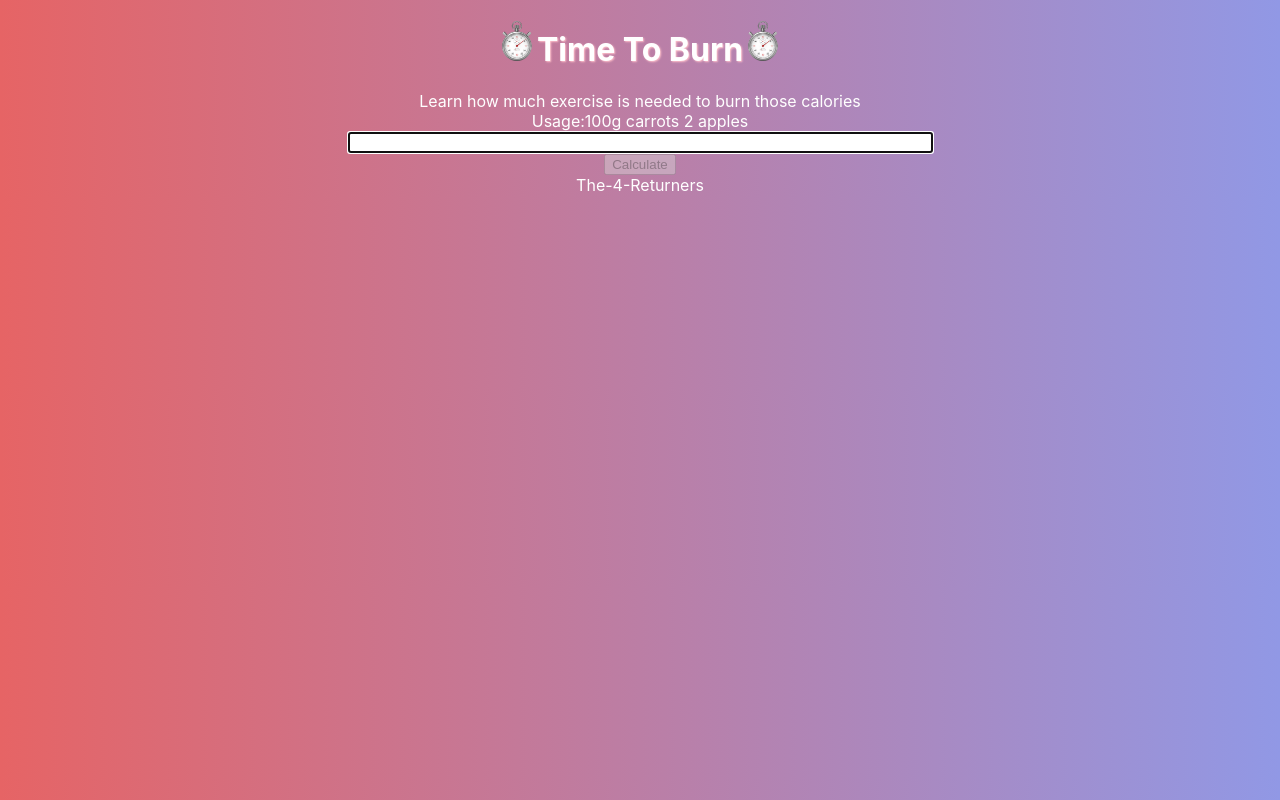
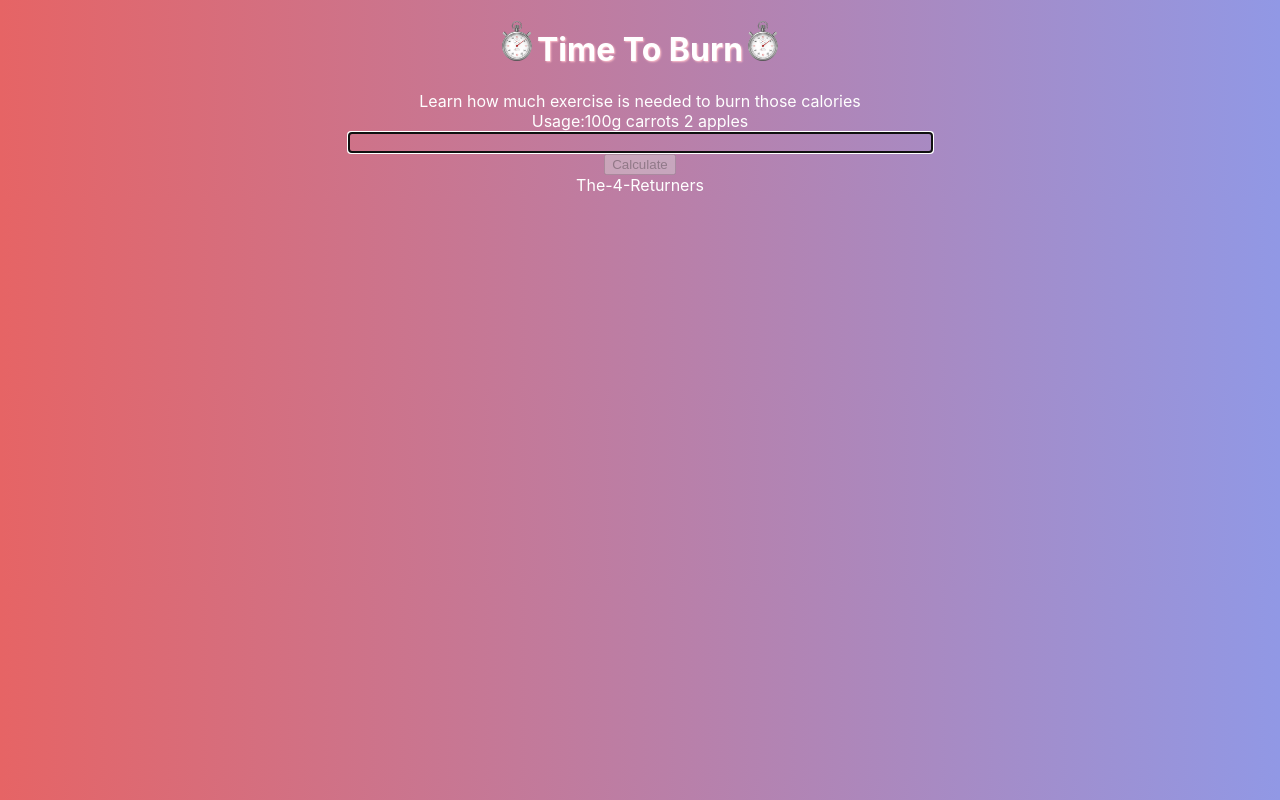
Before and after one commit to msdubova/Time-To-Burn-Client, a React (Create React App) app in the folder client/: page / in a window 1280 px wide. Built offline with nearby package versions, Linux system fonts and the light colour scheme.

Commit message:
Transparent background for textinput

```diff
--- a/client/src/App.css
+++ b/client/src/App.css
@@ -53,6 +53,13 @@ th {
 
 }
 
+input[type="text"]
+{
+    background: transparent;
+    color:white;
+}
+
+
 h1, h2 {
   text-shadow: 1px 1px 2px pink;
 }
```
